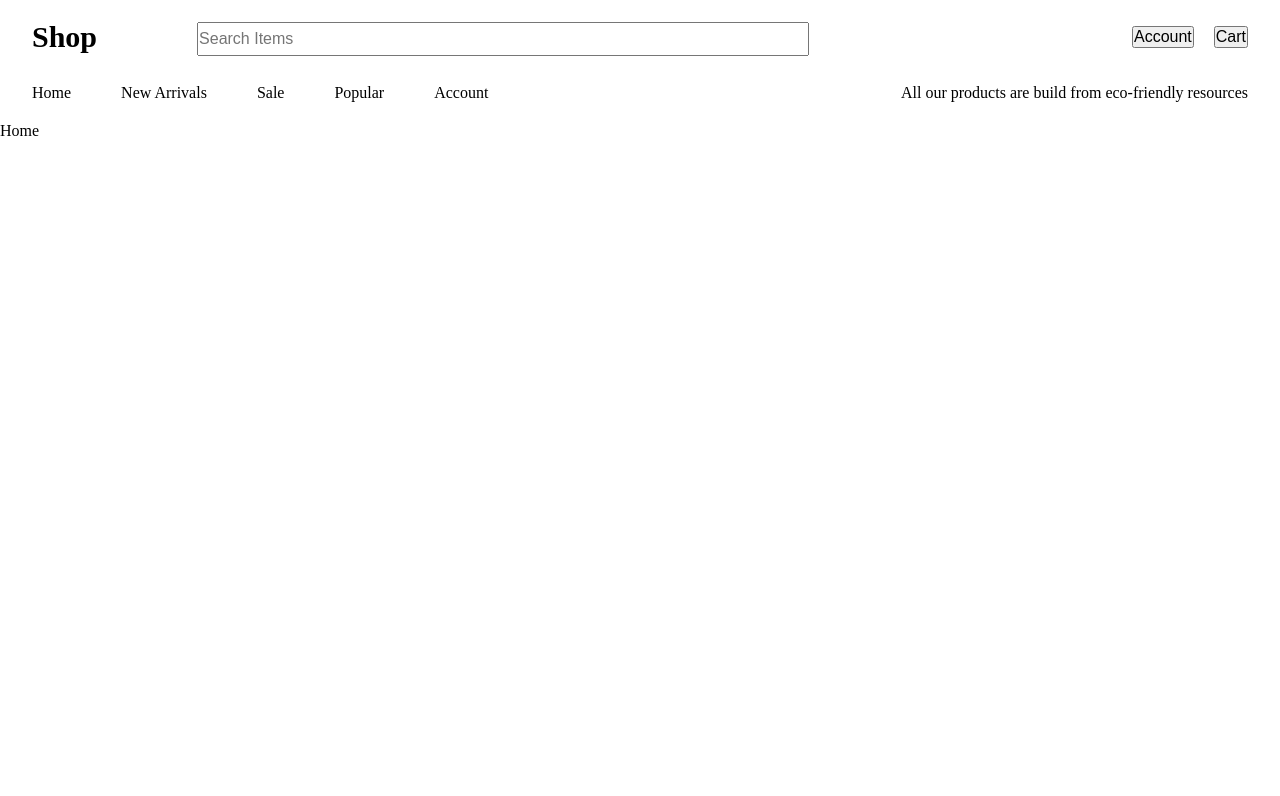
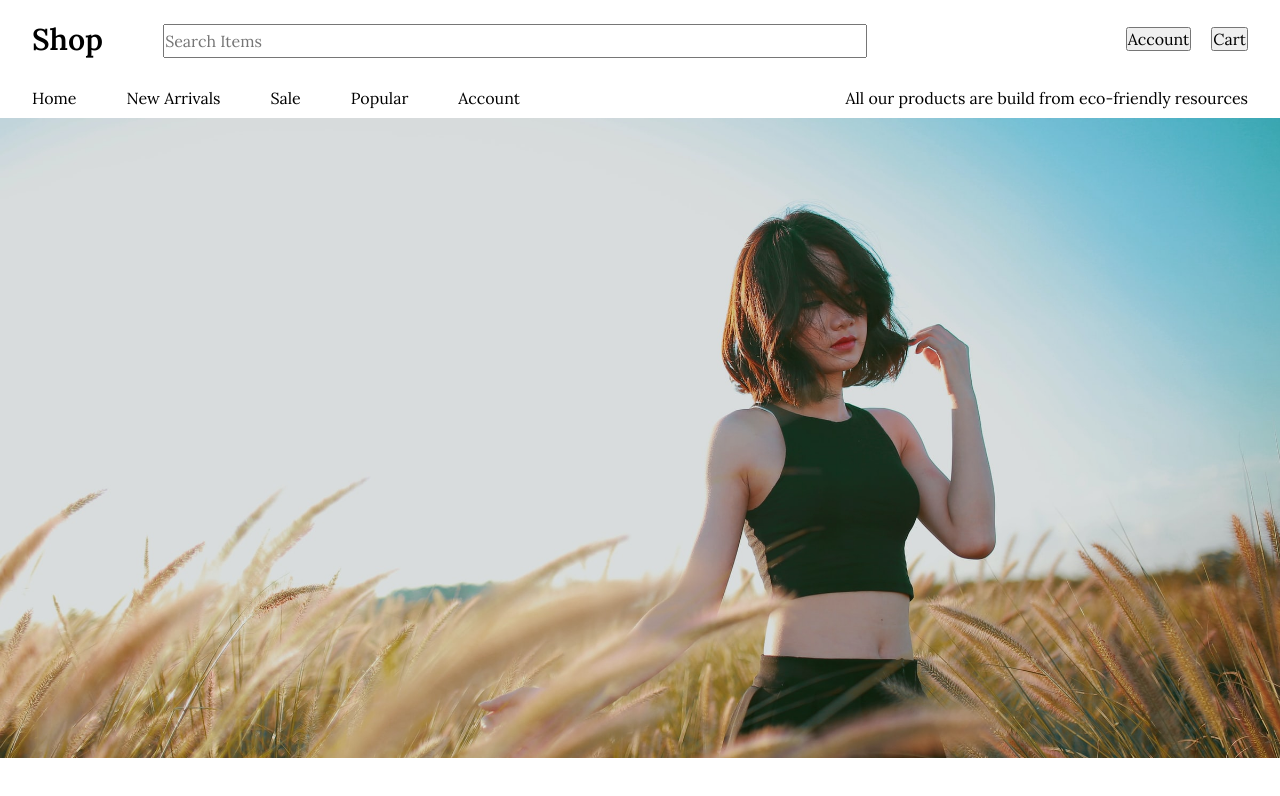
Before and after one commit to thenu-k/ecommerce-app, a React (Create React App) app in the folder views/: page / in a window 1280 px wide. Shown: the top 796 px of the page. Built offline with nearby package versions, Linux system fonts and the light colour scheme.

Commit message:
Small Changes

```diff
--- a/views/public/common.css
+++ b/views/public/common.css
@@ -2,7 +2,7 @@
     margin:0; padding: 0;
     font-size: 16px; font-weight: normal; color: black;
     text-decoration: none; list-style: none;
-}
+    font-family: 'Lora', serif;}
 
 body{
     min-height: 100vh;
--- a/views/public/index.html
+++ b/views/public/index.html
@@ -3,7 +3,9 @@
   <head>
     <title>Shop</title>
     <link rel="stylesheet" href="./common.css">
-  </head>
+    <link rel="preconnect" href="https://fonts.googleapis.com">
+    <link rel="preconnect" href="https://fonts.gstatic.com" crossorigin>
+    <link href="https://fonts.googleapis.com/css2?family=Lora:wght@400;500;600&display=swap" rel="stylesheet">  </head>
   <body>
     <noscript>You need to enable JavaScript to run this app.</noscript>
     <div id="root"></div>
--- a/views/src/Layout/Header.js
+++ b/views/src/Layout/Header.js
@@ -5,28 +5,28 @@ const Header = () => {
   return (
     <>
     <header>
-        <nav class="center">
-          <div class="header top outer" aria-label="Header Top">
-            <div class="logo outer header" aria-label='Logo'>
+        <nav className="center">
+          <div className="header top outer" aria-label="Header Top">
+            <div className="logo outer header" aria-label='Logo'>
               <h1><a href="/">Shop</a></h1>
             </div>
-            <div class="header search_bar outer" aria-label='Search Bar'>
+            <div className="header search_bar outer" aria-label='Search Bar'>
               <form><input type="text" placeholder='Search Items'/></form>
             </div>
-            <div class="header action_list outer" aria-label='User Actions'>
-              <button class="account_icon outer" aria-label="Account Button">Account</button>
-              <button class="cart_icon outer" aria-label="Cart Button">Cart</button>
+            <div className="header action_list outer" aria-label='User Actions'>
+              <button className="account_icon outer" aria-label="Account Button">Account</button>
+              <button className="cart_icon outer" aria-label="Cart Button">Cart</button>
             </div>
           </div>
-          <div class="header bottom outer" aria-label="Header Bottom">
-            <ul class="header categories" aria-label='Category List'>
+          <div className="header bottom outer" aria-label="Header Bottom">
+            <ul className="header categories" aria-label='Category List'>
               <li><Link to="/">Home</Link></li>
               <li><Link to="/new_arrivals">New Arrivals</Link></li>
               <li><Link to="/sale">Sale</Link></li>
               <li><Link to="/popular">Popular</Link></li>
               <li><Link to="/account">Account</Link></li>
             </ul>
-            <div class="header bottom misc_text" aria-label="Misc Text">
+            <div className="header bottom misc_text" aria-label="Misc Text">
               <p>All our products are build from eco-friendly resources</p>
             </div>
           </div>
--- a/views/src/Layout/Main.css
+++ b/views/src/Layout/Main.css
@@ -15,7 +15,7 @@ nav{
     align-items: center;
 }
 .logo.outer{
-    margin-right: 100px;
+    margin-right: 60px;
 }
 .logo.outer a{
     font-size: 30px;
@@ -23,7 +23,7 @@ nav{
 }
 
 .header.search_bar.outer{
-    width: 50%; min-width: 400px; max-width: 700px;
+    width: 60%; min-width: 400px; max-width: 700px;
     height: 30px;
 }
 .header.search_bar.outer form input, .header.search_bar.outer form{height: 100%; width: 100%;}
@@ -42,7 +42,7 @@ nav{
 
 /* Bottom Section */
 .header.bottom.outer{
-    margin-top: 20px; margin-bottom: 20px;
+    margin-top: 20px; margin-bottom: 10px;
     width: 95%;
     display: flex; flex-direction: row;
 }
--- a/views/src/Pages/Home/Home.js
+++ b/views/src/Pages/Home/Home.js
@@ -1,8 +1,11 @@
 import React from 'react'
+import Landing from './Landing'
 
 const Home = () => {
   return (
-    <div>Home</div>
+    <>
+      <Landing/>
+    </>
   )
 }
 
--- /dev/null
+++ b/views/src/Pages/Home/Landing.css
@@ -0,0 +1,10 @@
+
+.landing.image.outer{
+    width: 100%; height: 80vh; max-height: 800px; min-height: 500px;
+    overflow: hidden;
+    position: relative;
+}
+.landing.image.outer img{
+    width: 100%;
+    position: absolute;
+}
--- /dev/null
+++ b/views/src/Pages/Home/Landing.js
@@ -0,0 +1,23 @@
+import React from 'react'
+import './Landing.css'
+const landing_image = require('./../../Assets/larm-rmah-R1Ku62Z7zqE-unsplash.jpg')
+
+const Landing = () => {
+
+  return (
+    <>
+    <section aria-label='Landing Section' className="landing container outer">
+        <div className="landing container inner">
+            <div class="landing image outer center" aria-label='Landing Image'>
+                <img src={landing_image} alt="" loading='lazy'/>
+            </div>
+            <div class="landing text outer" aria-label='Landing Text'>
+
+            </div>
+        </div>
+    </section>
+    </>
+  )
+}
+
+export default Landing
```
Also changed, not shown: views/src/Assets/larm-rmah-R1Ku62Z7zqE-unsplash.jpg (added).
